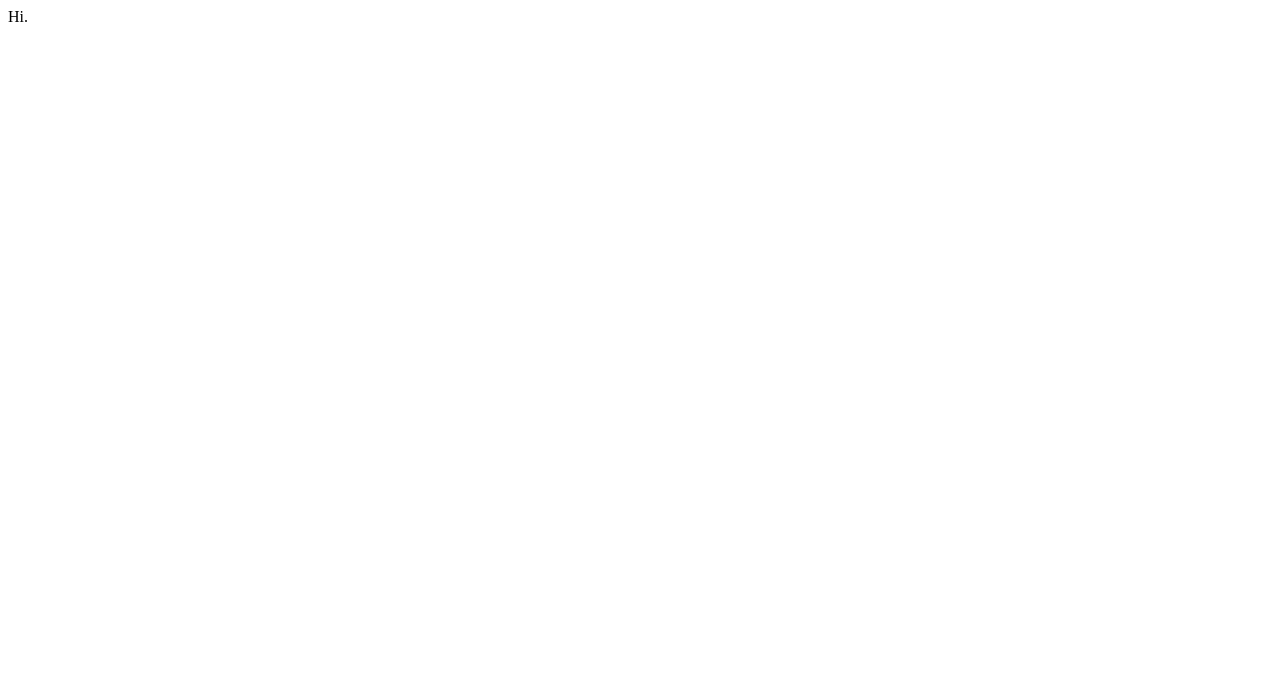
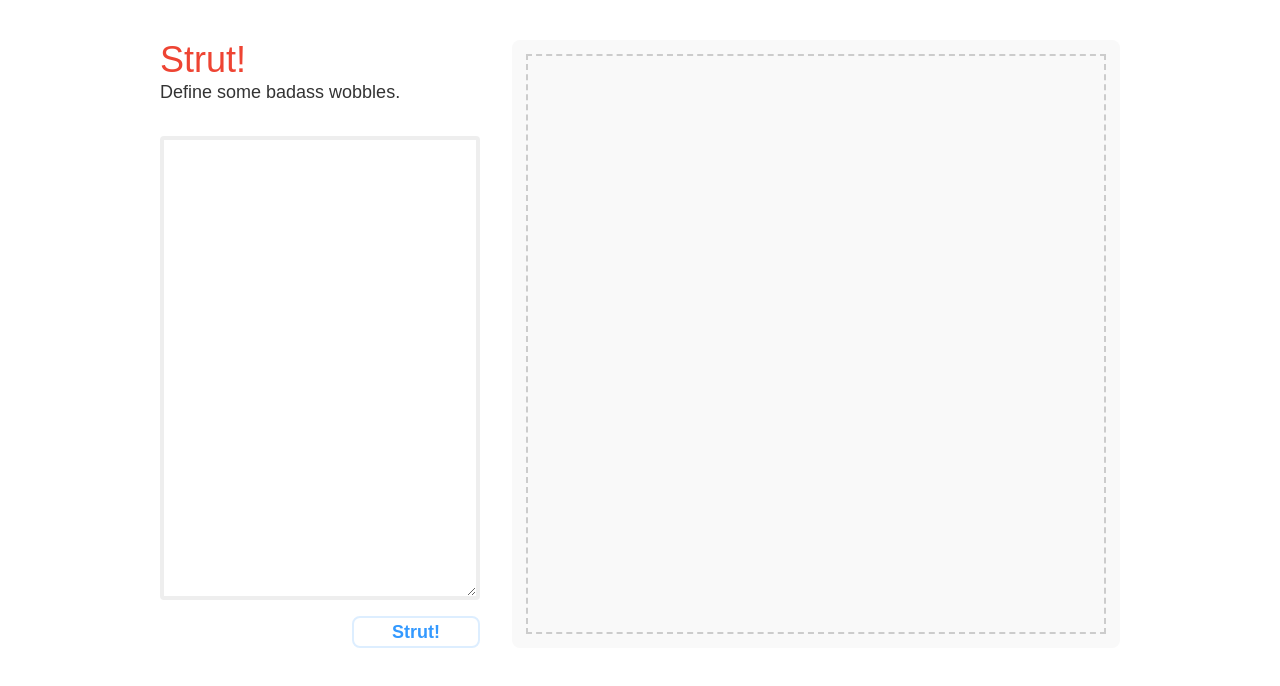
Before and after one commit to rodovich/strut, a website: page files/index.html in a window 1280 px wide. Drawn offline with Linux system fonts and the light colour scheme.

Commit message:
Serve a page with some stuff.

```diff
--- a/files/index.html
+++ b/files/index.html
@@ -1,6 +1,23 @@
 <!doctype html>
 <html>
+<head>
+  <title>Strut!</title>
+  <link rel="stylesheet" href="/styles.css" />
+</head>
 <body>
-  Hi.
+  <div class="left">
+    <div class="details">
+      <h1>Strut!</h1>
+      <h2>Define some badass wobbles.</h2>
+    </div>
+    <div class="inputs">
+      <textarea id="input"></textarea>
+      <button>Strut!</button>
+    </div>
+  </div>
+  <div class="preview">
+    <svg id="preview">
+    </svg>
+  </div>
 </body>
 </html>
--- /dev/null
+++ b/files/styles.css
@@ -0,0 +1,100 @@
+* {
+  box-sizing: border-box;
+}
+html {
+  font-size: 16px;
+  padding: 40px;
+}
+body {
+  width: 60rem;
+  margin: 0 auto;
+  padding: 0;
+  font-family: 'avenir next', sans-serif;
+  font-size: 1rem;
+  color: #222;
+  display: flex;
+  justify-content: space-between;
+}
+h1 {
+  font-size: 2.25rem;
+  line-height: 2.5rem;
+  font-weight: 400;
+  color: #e43;
+}
+h2 {
+  font-size: 1.125rem;
+  line-height: 1.5rem;
+  font-weight: 500;
+  color: #333;
+}
+h1, h2 {
+  margin: 0;
+}
+.left {
+  width: 20rem;
+  height: 38rem;
+  display: flex;
+  flex-flow: column;
+  justify-content: space-between;
+}
+.details {
+  height: 4rem;
+}
+.preview {
+  width: 38rem;
+  height: 38rem;
+  border-radius: 0.5rem;
+  background: #f9f9f9;
+}
+#preview {
+  box-sizing: content-box;
+  width: 36rem;
+  height: 36rem;
+  margin: 0.875rem;
+  border: 0.125rem dashed #ccc;
+}
+.inputs {
+  height: 32rem;
+  display: flex;
+  flex-flow: column;
+  justify-content: space-between;
+  align-items: flex-end;
+}
+textarea {
+  margin: 0;
+  width: 100%;
+  font-size: 1rem;
+  font-weight: 400;
+  line-height: 1.5rem;
+  color: #333;
+  border: 0.25rem solid #eee;
+  border-radius: 0.25rem;
+  padding: 0.25rem 0.5rem;
+  height: 29em;
+}
+textarea:focus {
+  outline: none;
+  border-color: #def;
+}
+textarea::selection {
+  background: #39f;
+  color: #fff;
+}
+button {
+  width: 8rem;
+  background: #fff;
+  color: #39f;
+  border: 0.125rem solid #def;
+  font-size: 1.125rem;
+  font-weight: 700;
+  line-height: 1.25rem;
+  padding: 0.25rem 1.25rem;
+  margin: 0;
+  border-radius: 0.5rem;
+  cursor: pointer;
+}
+button:hover {
+  border: 0.125rem solid #39f;
+  background: #39f;
+  color: #fff;
+}
```
